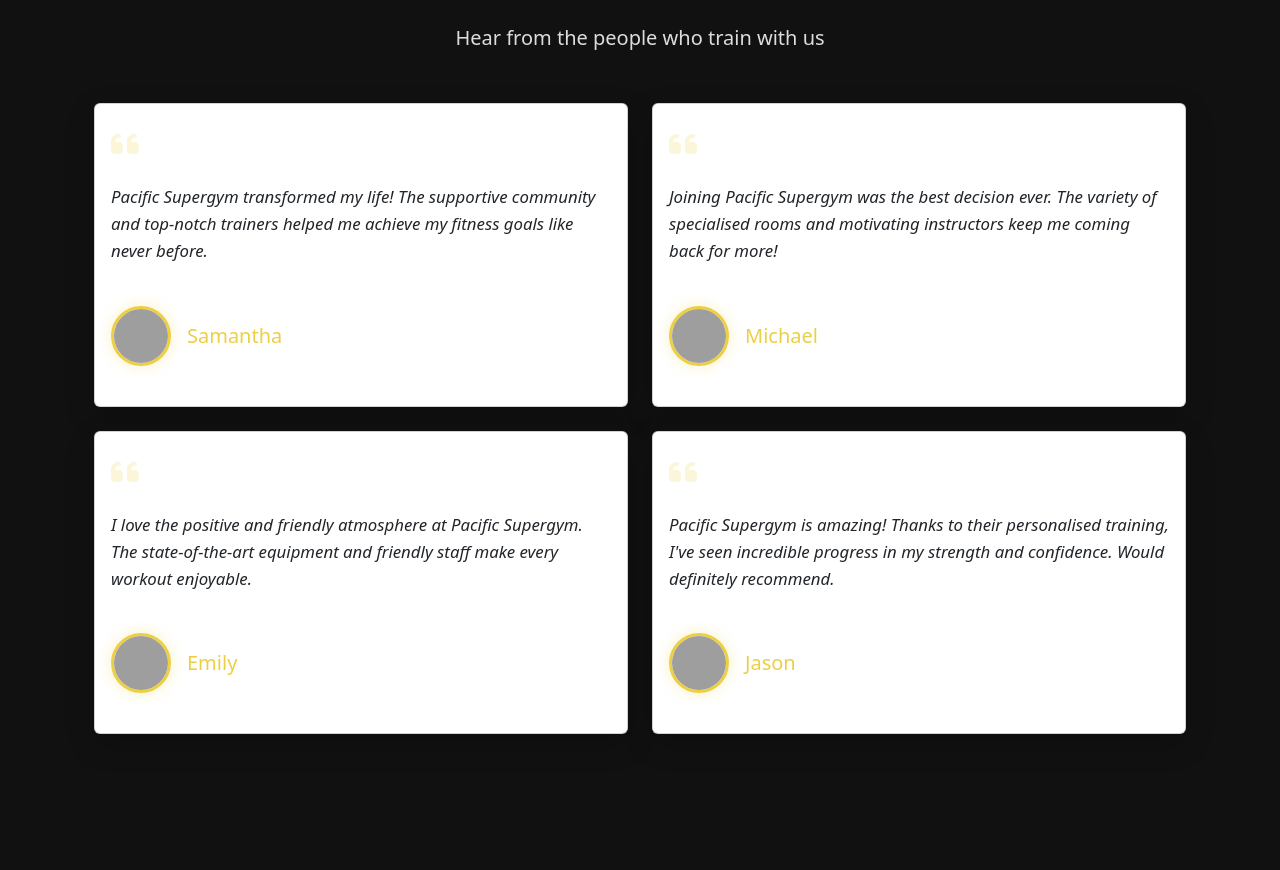
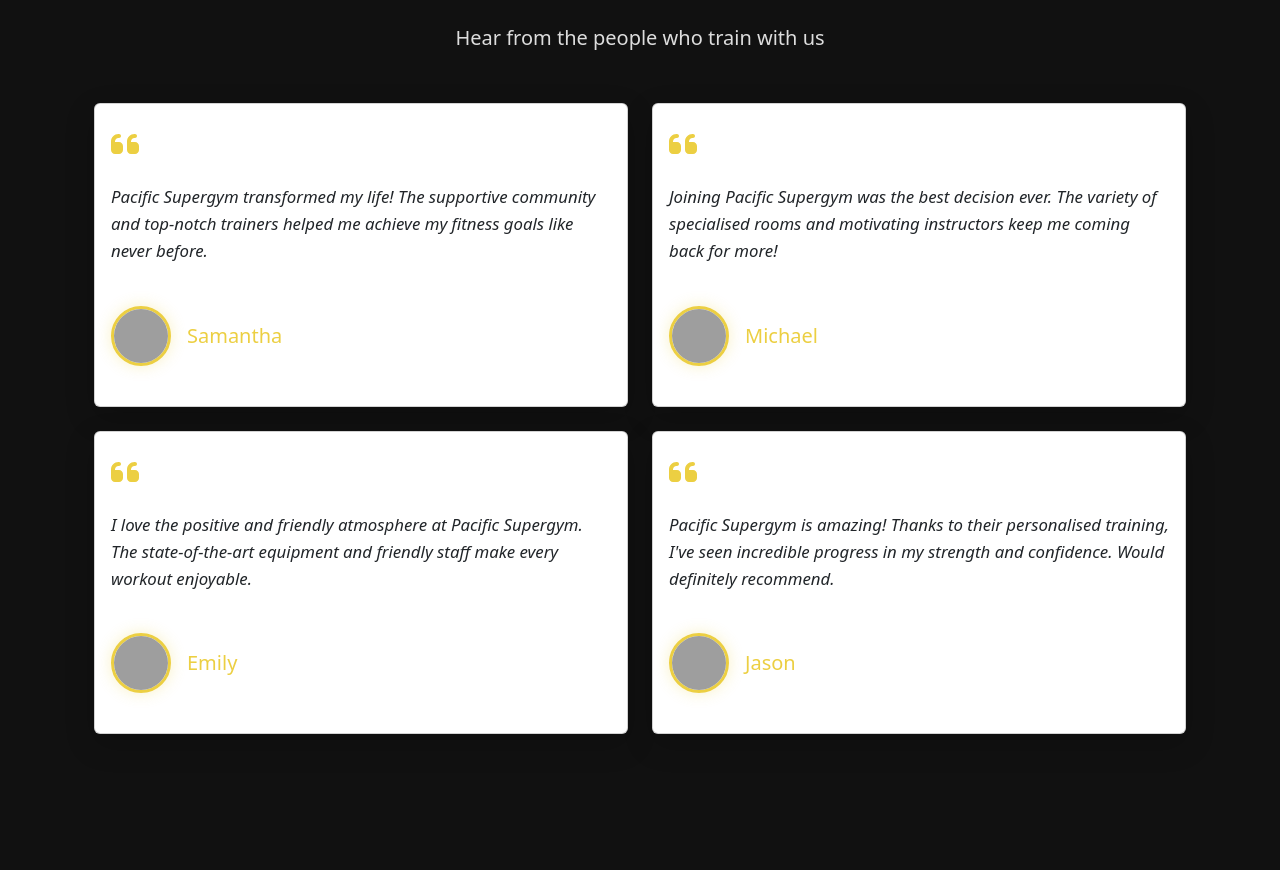
Before and after one commit to joshthomas98/pacific-fitness, a React (Create React App) app: page / in a window 1280 px wide. Shown: the part 2963-3833 px from the top of the page. Built offline with nearby package versions, Linux system fonts and the light colour scheme; grey boxes are pictures that could not be loaded.

Commit message:
Changed text to UK English

```diff
--- a/src/components/Testimonials.js
+++ b/src/components/Testimonials.js
@@ -42,7 +42,7 @@
           <Col md={6} key={testimonial.id} className="slide-up" style={{animationDelay: `${0.1 * testimonial.id}s`}}>
             <Card className="testimonial-card h-100">
               <Card.Body>
-                <div className="quote-icon">
+                <div className="quote-icon" style={{ color: "#eccf42" }}>
                   <FontAwesomeIcon icon={faQuoteLeft} />
                 </div>
                 <Card.Text className="testimonial-quote mb-4 text-dark">
```
